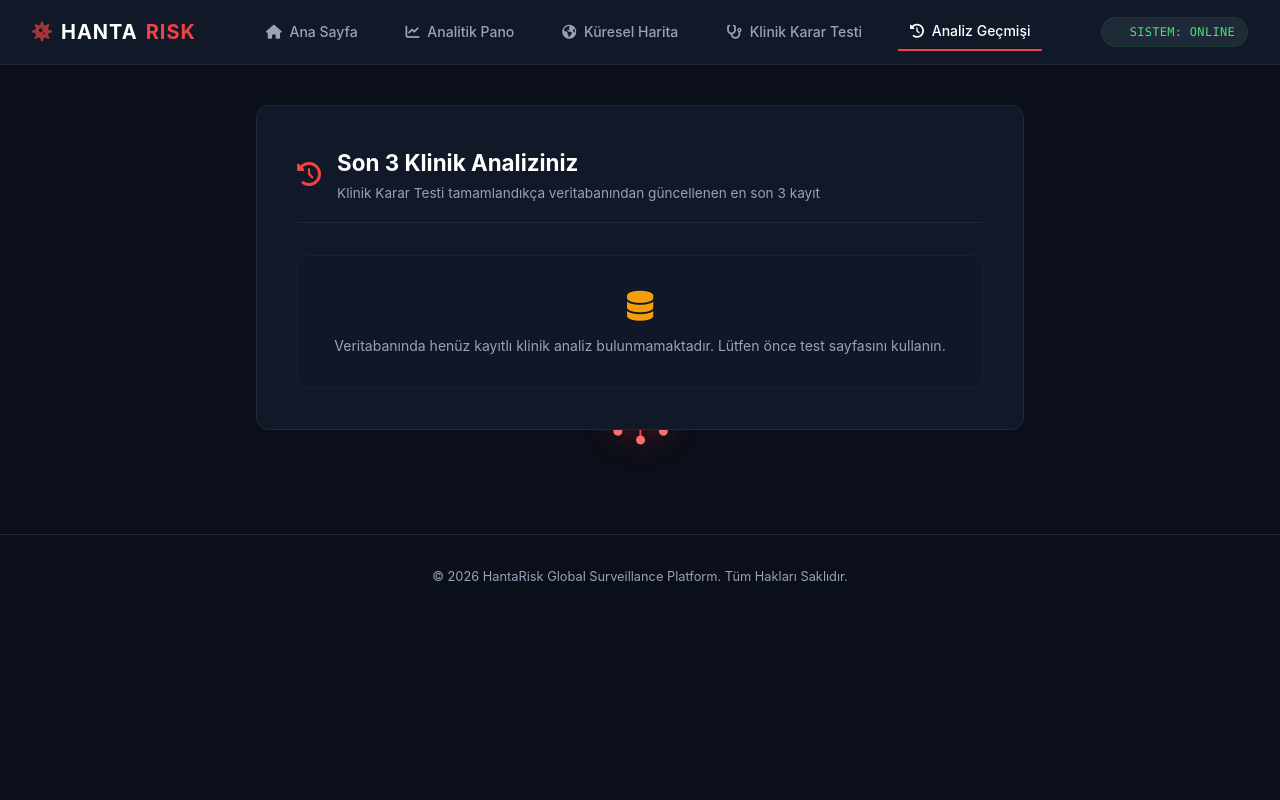
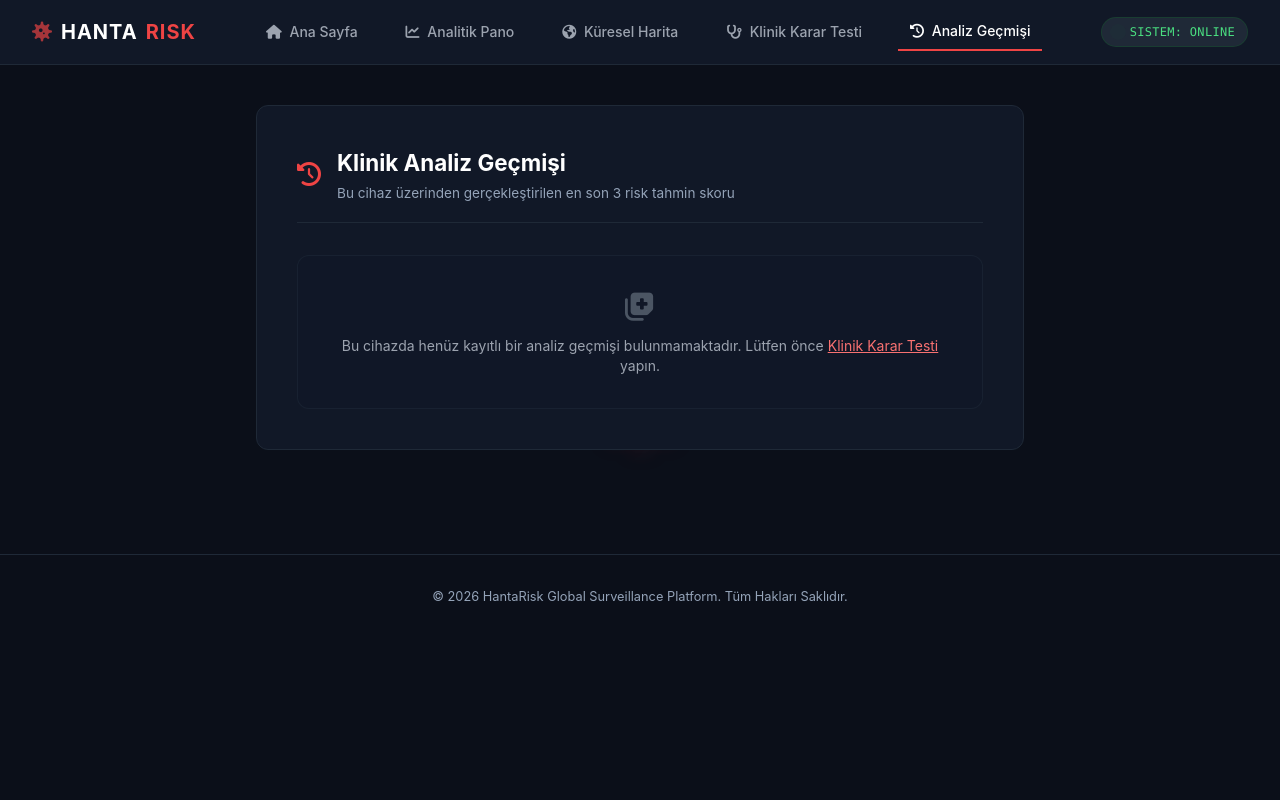
Before and after one commit to kayisdagasli-cmd/hantarisk, a Flask app: page /profil in a window 1280 px wide. Run offline with Flask 3, Linux system fonts and the light colour scheme; data that the repository does not hold is empty; some libraries are stand-ins or nearby versions.

Commit message:
Update profil.html

```diff
--- a/templates/profil.html
+++ b/templates/profil.html
@@ -3,7 +3,7 @@
 <head>
     <meta charset="UTF-8">
     <meta name="viewport" content="width=device-width, initial-scale=1.0">
-    <title>Klinik Analiz Geçmişi - HantaRisk</title>
+    <title>Analiz Geçmişi - HantaRisk</title>
     <script src="https://cdn.tailwindcss.com"></script>
     <link rel="stylesheet" href="https://cdnjs.cloudflare.com/ajax/libs/font-awesome/6.4.0/css/all.min.css">
     <link href="https://fonts.googleapis.com/css2?family=Plus+Jakarta+Sans:wght@300;400;500;600;700;800&display=swap" rel="stylesheet">
@@ -39,7 +39,6 @@
 
     <canvas id="animation-canvas"></canvas>
 
-    <!-- Üst Menü -->
     <nav class="bg-[#111827] border-b border-gray-800 sticky top-0 z-50 w-full">
         <div class="max-w-7xl mx-auto px-4 sm:px-6 lg:px-8">
             <div class="flex items-center justify-between h-16">
@@ -80,7 +79,6 @@
         </div>
     </nav>
 
-    <!-- Ana Panel Alanı -->
     <main style="padding-top: 40px; padding-bottom: 40px;">
         <div style="max-width: 800px; margin: 0 auto; width: 100%; padding: 0 1rem;">
 
@@ -88,12 +86,11 @@
                 <div style="display: flex; gap: 1rem; align-items: center; margin-bottom: 2rem; border-bottom: 1px solid var(--border-color); padding-bottom: 1.2rem;">
                     <div style="font-size: 1.5rem; color: var(--primary);"><i class="fa-solid fa-clock-rotate-left"></i></div>
                     <div>
-                        <h2 style="font-size: 1.4rem; font-weight: 700; color: #fff; tracking-wide">Son 3 Klinik Analiziniz</h2>
-                        <p style="font-size: 0.85rem; color: var(--text-muted); margin-top: 3px;">Klinik Karar Testi tamamlandıkça veritabanından güncellenen en son 3 kayıt</p>
+                        <h2 style="font-size: 1.4rem; font-weight: 700; color: #fff; tracking-wide">Klinik Analiz Geçmişi</h2>
+                        <p style="font-size: 0.85rem; color: var(--text-muted); margin-top: 3px;">Bu cihaz üzerinden gerçekleştirilen en son 3 risk tahmin skoru</p>
                     </div>
                 </div>
 
-                <!-- Veritabanından Doğrudan Akacak Gerçek Liste -->
                 <div id="gecmis-listesi" class="space-y-4">
                     <div style="text-align: center; color: var(--text-muted); padding: 2rem; font-size: 0.9rem;">
                         <i class="fa-solid fa-circle-notch fa-spin" style="margin-right: 8px; color: var(--primary);"></i> Veritabanı sorgulanıyor...
@@ -133,73 +130,103 @@
             });
         }
 
-        // --- 2. KESİNTİSİZ VERİTABANI BAĞLANTI MOTORU ---
+        // --- 2. CİHAZA ÖZEL GÜVENLİ VERİTABANI MOTORU ---
         document.addEventListener("DOMContentLoaded", function() {
             const liste = document.getElementById("gecmis-listesi");
 
-            // Flask backend API'sine istek atıyoruz
+            // Cihaz bazlı eşleşme için isim alıyoruz
+            const currentDeviceName = localStorage.getItem('hanta_ad_soyad');
+
+            // Eğer bu cihazda hiç test çözülmediyse direkt boş geçmiş göster
+            if (!currentDeviceName) {
+                liste.innerHTML = `
+                    <div class="text-center text-gray-400 p-8 text-sm border border-gray-800/60 rounded-xl bg-gray-900/10">
+                        <i class="fa-solid fa-notes-medical text-gray-600 block text-3xl mb-3"></i>
+                        Bu cihazda henüz kayıtlı bir analiz geçmişi bulunmamaktadır.
+                        Lütfen önce <a href="/klinik-test" class="text-red-400 underline hover:text-red-300">Klinik Karar Testi</a> yapın.
+                    </div>`;
+                return;
+            }
+
+            // Veritabanından tüm havuzu çekip sadece BU cihazdaki isimle eşleşenleri alıyoruz
             fetch('/api/kullanici-gecmis')
                 .then(res => res.json())
                 .then(data => {
-                    // Eğer veritabanı tamamen boşsa veya API'den boş dizi döndüyse
                     if (!data || data.length === 0) {
                         liste.innerHTML = `
                             <div class="text-center text-gray-400 p-8 text-sm border border-gray-800/60 rounded-xl bg-gray-900/10">
                                 <i class="fa-solid fa-database text-amber-500 block text-3xl mb-3"></i>
-                                Veritabanında henüz kayıtlı klinik analiz bulunmamaktadır. Lütfen önce test sayfasını kullanın.
+                                Analiz kaydı bekleniyor...
                             </div>`;
                         return;
                     }
 
-                    // KRİTİK DÜZELTME: İsim eşleştirme filtresini kaldırıyoruz!
-                    // Veritabanındaki tüm verileri en son eklenenden eskiye doğru sıralayıp (reverse) ilk 3 tanesini çekiyoruz.
-                    // Böylece test sayfasında hangi isimle test yaparsan yap, ANINDA buraya düşecek.
-                    const sonUcTahmin = data.reverse().slice(0, 3);
+                    // CIHAZ GÜVENLİĞİ: Sadece bu tarayıcıda girilen isme ait verileri getir (Başka cihazın son kaydı araya karışamaz)
+                    const cihazaOzelVeri = data.filter(test => {
+                        const dbName = (test.ad_soyad || test.isim || "").toString().trim().toLowerCase();
+                        return dbName === currentDeviceName.trim().toLowerCase();
+                    });
 
-                    // Döngüye girip son 3 tahmini ekrana kurumsal kartlar halinde basıyoruz
+                    if (cihazaOzelVeri.length === 0) {
+                        liste.innerHTML = `
+                            <div class="text-center text-gray-400 p-8 text-sm border border-gray-800/60 rounded-xl bg-gray-900/10">
+                                <i class="fa-solid fa-notes-medical text-gray-600 block text-3xl mb-3"></i>
+                                Bu cihaz için veritabanında güncel bir eşleşme bulunamadı.
+                            </div>`;
+                        return;
+                    }
+
+                    // En yeni test en üstte olacak şekilde ters çevirip ilk 3 tanesini kesiyoruz
+                    const sonUcTahmin = cihazaOzelVeri.reverse().slice(0, 3);
+
                     liste.innerHTML = sonUcTahmin.map((test, index) => {
                         let renk = "#10b981";
                         if(test.risk_seviyesi === "KRİTİK" || test.risk_seviyesi === "YÜKSEK") renk = "#ef4444";
                         else if(test.risk_seviyesi === "YÜKSEK RİSK") renk = "#f97316";
                         else if(test.risk_seviyesi === "ORTA RİSK" || test.risk_seviyesi === "ORTA") renk = "#eab308";
 
-                        // Veritabanından gelen alan adlarının doğruluğundan emin olmak için alternatifli okuma yapıyoruz
-                        const hastaAdi = test.ad_soyad || test.isim || "Bilinmeyen Hasta";
+                        const hastaAdi = test.ad_soyad || test.isim || currentDeviceName;
                         const riskSkoru = test.risk_skoru || test.skor || "0";
                         const riskDurumu = test.risk_seviyesi || test.durum || "BELİRSİZ";
                         const testSehir = test.sehir || "Belirtilmedi";
-                        const testTarih = test.tarih || "Yakın Zamanda";
+
+                        // TARİH DÜZELTME DOKUNUŞU: Eğer veritabanından gelen tarih hatalıysa veya yoksa tarayıcının yerel canlı tarihini basıyoruz
+                        let gosterilecekTarih = test.tarih;
+                        if (!gosterilecekTarih || gosterilecekTarih.includes("undefined") || gosterilecekTarih.length < 5) {
+                            const simdi = new Date();
+                            gosterilecekTarih = simdi.toLocaleDateString('tr-TR') + " " + simdi.toLocaleTimeString('tr-TR', {hour: '2-digit', minute:'2-digit'});
+                        }
 
                         return `
                             <div style="background: rgba(255,255,255,0.02); border: 1px solid var(--border-color); border-left: 4px solid ${renk}; padding: 1.2rem; border-radius: 8px;">
                                 <div style="display: flex; justify-content: space-between; align-items: center; margin-bottom: 0.6rem; flex-wrap: wrap; gap: 0.5rem; border-bottom: 1px solid #1f2937; padding-bottom: 0.5rem;">
                                     <span style="font-size: 0.88rem; color: #fff; font-weight: 600;">
                                         <i class="fa-solid fa-id-card" style="color: ${renk}; margin-right: 6px;"></i>
-                                        Hasta Bilgisi: ${hastaAdi}
+                                        Hasta: ${hastaAdi}
                                     </span>
                                     <span style="background: ${renk}; color: ${riskDurumu.includes('ORTA') ? '#000' : '#fff'}; font-size: 0.7rem; font-weight: 800; padding: 0.15rem 0.6rem; border-radius: 4px; letter-spacing: 0.5px;">${riskDurumu}</span>
                                 </div>
 
                                 <div style="display: flex; justify-content: space-between; align-items: center; flex-wrap: wrap; gap: 0.5rem; margin-top: 0.5rem;">
                                     <h4 style="color: #fff; font-size: 0.92rem; font-weight: 600;">
-                                        Hesaplanan Risk Skoru: <span style="color:${renk}">%${riskSkoru}</span>
+                                        Yapay Zeka Risk Skoru: <span style="color:${renk}">%${riskSkoru}</span>
                                     </h4>
                                 </div>
 
                                 <div style="font-size: 0.78rem; color: var(--text-muted); display: flex; gap: 1.5rem; flex-wrap: wrap; margin-top: 0.6rem;">
                                     <span><i class="fa-solid fa-map-location-dot"></i> Konum: ${testSehir}</span>
-                                    <span><i class="fa-solid fa-calendar-alt"></i> Analiz Tarihi: ${testTarih}</span>
+                                    <span><i class="fa-solid fa-calendar-alt"></i> Analiz Tarihi: ${gosterilecekTarih}</span>
                                 </div>
                             </div>
                         `;
                     }).join("");
                 })
                 .catch((err) => {
-                    console.error("Veritabanı hatası:", err);
+                    console.error("Geçmiş çekme hatası:", err);
                     liste.innerHTML = `
                         <div class="text-center text-red-400 p-6 text-sm border border-red-900/30 rounded-xl bg-red-950/10">
                             <i class="fa-solid fa-circle-exclamation text-xl block mb-2"></i>
-                            Veritabanı bağlantısı sağlanamadı. Lütfen Flask uygulamasının çalıştığından emin olun.
+                            Veritabanı bağlantısı kesildi.
                         </div>`;
                 });
         });
```
